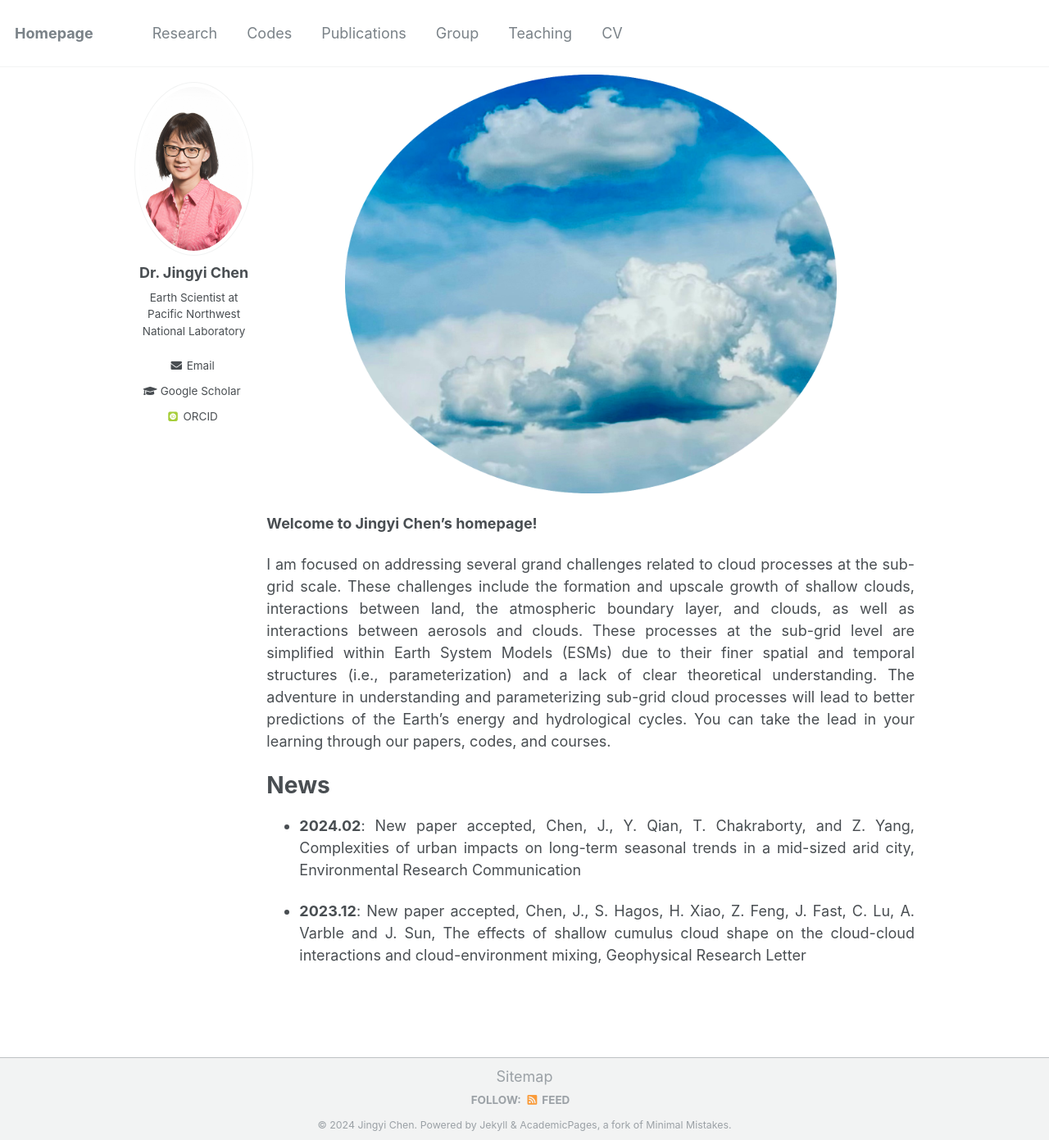
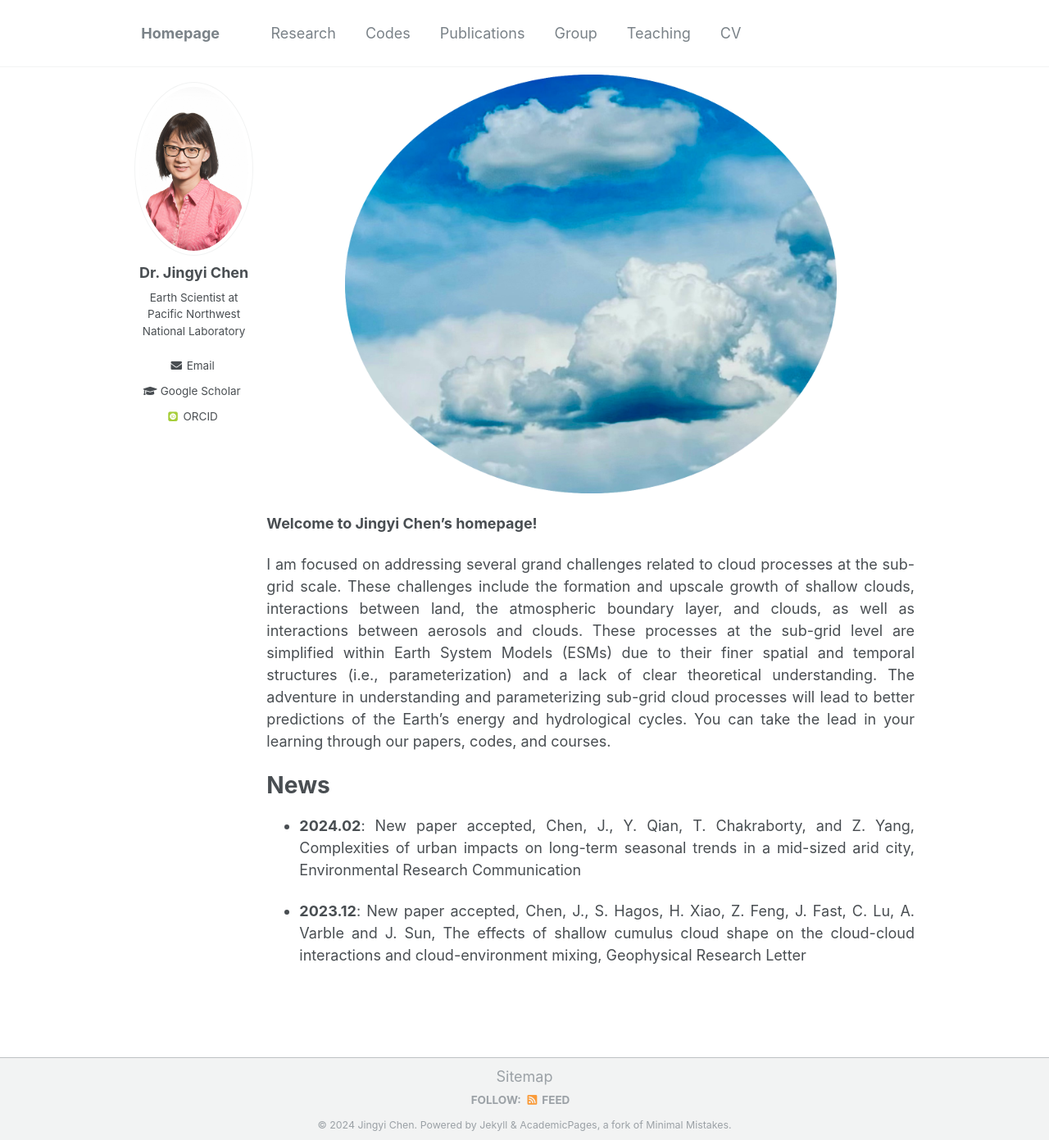
Before and after one commit to Jingyi-Chen/jingyi-chen.github.io, a Jekyll site: the page built from _pages/about.md, in a window 1280 px wide and 1391 px high. Shown: the whole window at 82% size. Built offline with Jekyll 4.4.1, drawn with Linux system fonts in a browser that asks for light colours; some web fonts are replaced.

Commit message:
Update _masthead.scss

```diff
--- a/_sass/_masthead.scss
+++ b/_sass/_masthead.scss
@@ -18,7 +18,7 @@
     font-family: $sans-serif-narrow;
 
     @include breakpoint($x-large) {
-      max-width: $x-large;
+      max-width: 80vw;  /* $x-large */
     }
 
     nav {
@@ -47,7 +47,11 @@
   white-space: nowrap;
 
   &--lg {
-    padding-right: 2em;
+    width: 13.0vw; /* added by QY */
+    text-align: center;  /* added by QY */
+    /* max-width: 13.0vw;    /* added by QY */
+    /* padding-left:  4.8vw; /* added by QY */
+    /* padding-right: 5vw; /* added by QY */
     font-weight: 700;
   }
 }
```
